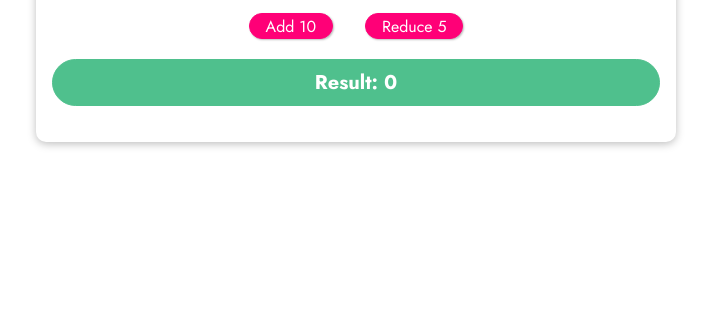
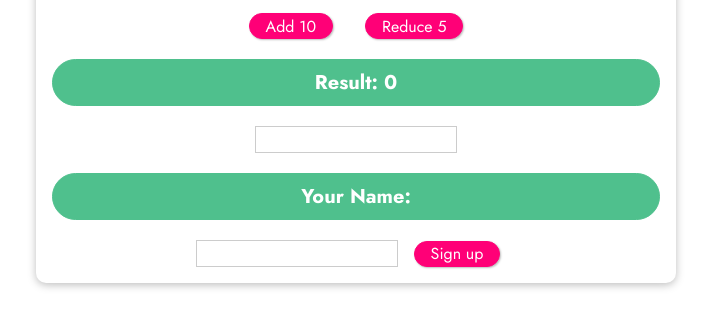
Before and after one commit to JoseAngelCabanes/VueProject3, a plain HTML site: page index.html in a window 1280 px wide. Shown: the part 286-614 px from the top of the page, without its empty margins (284-995 px from the left). Drawn offline with nearby package versions, Linux system fonts and the light colour scheme.

Commit message:
added event modifiers

```diff
--- a/app.js
+++ b/app.js
@@ -2,9 +2,21 @@ const app = Vue.createApp({
   data() {
     return {
       counter: 0,
+      name: '',
+      confirmedName: ''
     };
   },
   methods: {
+    confirmedInput() {
+      this.confirmedName = this.name;
+    },
+    submitForm(event) {
+      // event.preventDefault();
+      alert('Submitted!')
+    },
+    setName(event, lastName) {
+      this.name = event.target.value + ' ' + lastName;
+    },
     add(n) {
       this.counter = this.counter + n;
     },
--- a/index.html
+++ b/index.html
@@ -21,6 +21,12 @@
       <button v-on:click="add(10)">Add 10</button>
       <button v-on:click="reduce(5)">Reduce 5</button>
       <p>Result: {{ counter }}</p>
+      <input type="text" v-on:input="setName($event, 'Schwarzmüller')" v-on:keyup.enter="confirmedInput">
+      <p>Your Name: {{ confirmedName }}</p>
+      <form v-on:submit.prevent="submitForm">
+        <input type="text">
+        <button>Sign up</button>
+      </form>
     </section>
   </body>
 </html>
```
